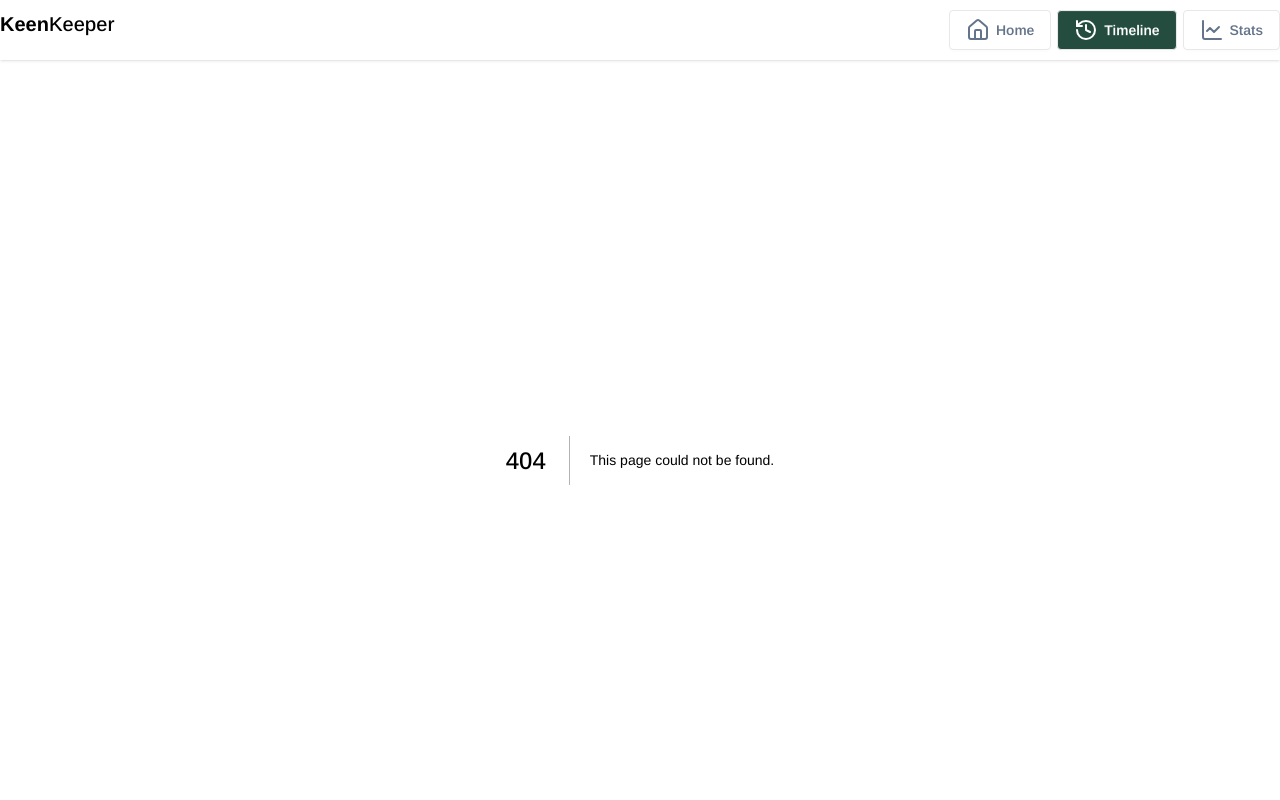
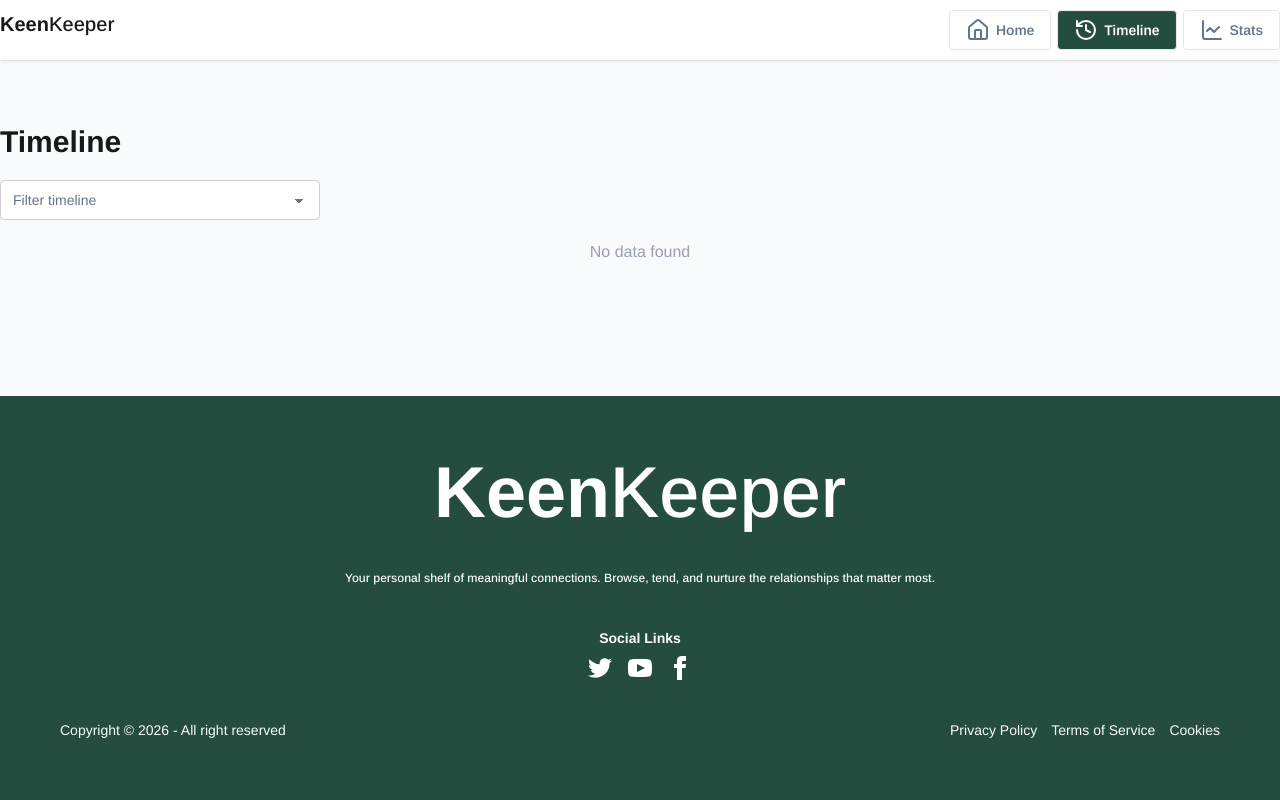
Before and after one commit to apurba4u/Assignment-7, a Next.js app: page /timeline in a window 1280 px wide. Before the commit this address had no page. Shown: the top 800 px of the page. Built offline with nearby package versions, Linux system fonts and the light colour scheme.

Commit message:
TimeLine section Done

```diff
--- a/src/app/components/Section3.jsx
+++ b/src/app/components/Section3.jsx
@@ -1,62 +1,101 @@
-import { Handshake, MessageCircleMore, Phone, Video } from 'lucide-react';
+"use client";
+
+import { useEffect, useState } from "react";
+import { Phone, Video, MessageCircleMore } from "lucide-react";
 
 const Section3 = () => {
+  const [logs, setLogs] = useState([]);
+  const [filter, setFilter] = useState("all");
+
+  // Load from localStorage
+  useEffect(() => {
+    const data = JSON.parse(localStorage.getItem("contact_logs") || "[]");
+
+    // sort latest first
+    const sorted = data.sort(
+      (a, b) => new Date(b.time) - new Date(a.time)
+    );
+
+    setLogs(sorted);
+  }, []);
+
+  // filter logic
+  const filteredLogs =
+    filter === "all"
+      ? logs
+      : logs.filter((log) => log.type === filter);
+
+  // icon select
+  const getIcon = (type) => {
+    switch (type) {
+      case "call":
+        return <Phone />;
+      case "text":
+        return <MessageCircleMore />;
+      case "video":
+        return <Video />;
+      default:
+        return null;
+    }
+  };
+
   return (
-    <div className='mt-16 mb-12 mx-auto space-y-5'>
-      <h4 className='text-3xl font-bold text-left'>Timeline</h4>
+    <div className="mt-16 mb-12 mx-auto space-y-5">
+      <h4 className="text-3xl font-bold text-left">Timeline</h4>
+
+      {/* Filter */}
       <div className='w-full flex justify-start'>
-        <select defaultValue="Filter timeline" className="select text-[#64748B]">
-        <option disabled={true} className='text-[#64748B]'>Filter timeline</option>
-        <option className='text-black'>Crimson</option>
-        <option className='text-black'>Amber</option>
-        <option className='text-black'>Velvet</option>
-      </select>
-      </div>
-      <div className='space-y-2'>
-        <div className='bg-white w-full'>
-          <div className='flex p-2.5 items-center'>
-            <div className='text-[20px] font-bold text-amber-400'>
-              <Handshake />
+  <select
+    defaultValue="all"
+    onChange={(e) => setFilter(e.target.value)}
+    className="select text-[#64748B]"
+  >
+    <option disabled value="all" className='text-[#64748B]'>
+      Filter timeline
+    </option>
+
+    <option value="call" className='text-black'>Call</option>
+    <option value="text" className='text-black'>Text</option>
+    <option value="video" className='text-black'>Video</option>
+  </select>
+</div>
+
+      {/* Timeline */}
+      <div className="space-y-2">
+        {filteredLogs.length === 0 ? (
+          <p className="text-gray-400">No data found</p>
+        ) : (
+          filteredLogs.map((log, index) => (
+            <div key={index} className="bg-white w-full rounded-xl">
+              <div className="flex p-3 items-center">
+
+                {/* Icon */}
+                <div className="text-xl">{getIcon(log.type)}</div>
+
+                {/* Content */}
+                <div className="ml-4">
+                  <h4>
+                    <span className="font-semibold capitalize">
+                      {log.type}
+                    </span>
+                    <span className="text-[#64748B]">
+                      {" "}with {log.name}
+                    </span>
+                  </h4>
+
+                  <p className="text-sm text-left text-gray-500">
+                    {new Date(log.time).toLocaleDateString("en-US", {
+                      month: "long",
+                      day: "numeric",
+                      year: "numeric",
+                    })}
+                  </p>
+                </div>
+
+              </div>
             </div>
-            <div className='space-y-0.5 flex flex-col ml-4'>
-              <h4><span className='text-[17px] font-semibold'>Meetup</span><span className='text-[#64748B] font-medium'>  with Tom Baker</span></h4>
-              <p className='text-[14px] font-semibold text-left text-gray-500'>March 29, 2026</p>
-            </div>
-          </div>
-        </div>
-        <div className='bg-white w-full'>
-          <div className='flex p-2.5 items-center'>
-            <div className='text-[20px] font-bold text-shadow-black'>
-              <Phone />
-            </div>
-            <div className='space-y-0.5 flex flex-col ml-4'>
-              <h4><span className='text-[17px] font-semibold'>Call</span><span className='text-[#64748B] font-medium'>  with Tom Baker</span></h4>
-              <p className='text-[14px] font-semibold text-left text-gray-500'>March 29, 2026</p>
-            </div>
-          </div>
-        </div>
-        <div className='bg-white w-full'>
-          <div className='flex p-2.5 items-center'>
-            <div className='text-[20px] font-bold text-black'>
-              <Video />
-            </div>
-            <div className='space-y-0.5 flex flex-col ml-4'>
-              <h4><span className='text-[17px] font-semibold'>Video</span><span className='text-[#64748B] font-medium'>  with Tom Baker</span></h4>
-              <p className='text-[14px] font-semibold text-left text-gray-500'>March 29, 2026</p>
-            </div>
-          </div>
-        </div>
-        <div className='bg-white w-full'>
-          <div className='flex p-2.5 items-center'>
-            <div className='text-[20px] font-bold text-gray-500'>
-              <MessageCircleMore />
-            </div>
-            <div className='space-y-0.5 flex flex-col ml-4'>
-              <h4><span className='text-[17px] font-semibold'>Text</span><span className='text-[#64748B] font-medium'>  with Tom Baker</span></h4>
-              <p className='text-[14px] font-semibold text-left text-gray-500'>March 29, 2026</p>
-            </div>
-          </div>
-        </div>
+          ))
+        )}
       </div>
     </div>
   );
--- /dev/null
+++ b/src/app/timeline/page.jsx
@@ -0,0 +1,12 @@
+import React from 'react';
+import Section3 from '../components/Section3';
+
+const TimeLinePage = () => {
+  return (
+    <div>
+      <Section3 />
+    </div>
+  );
+};
+
+export default TimeLinePage;
```
